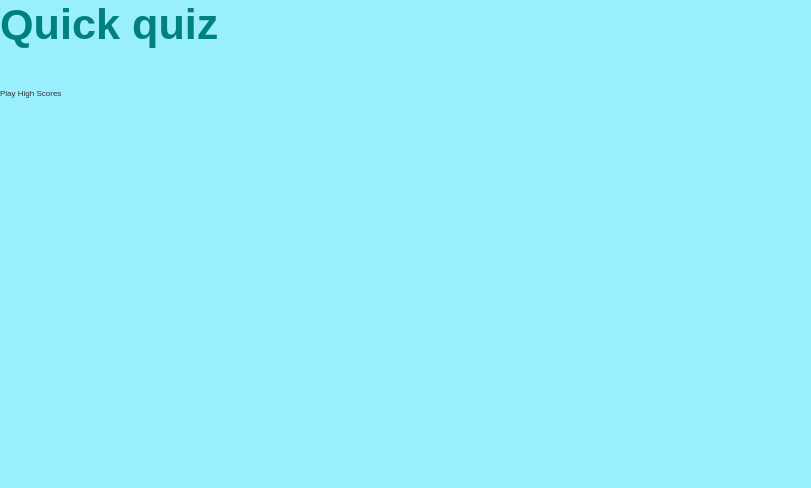
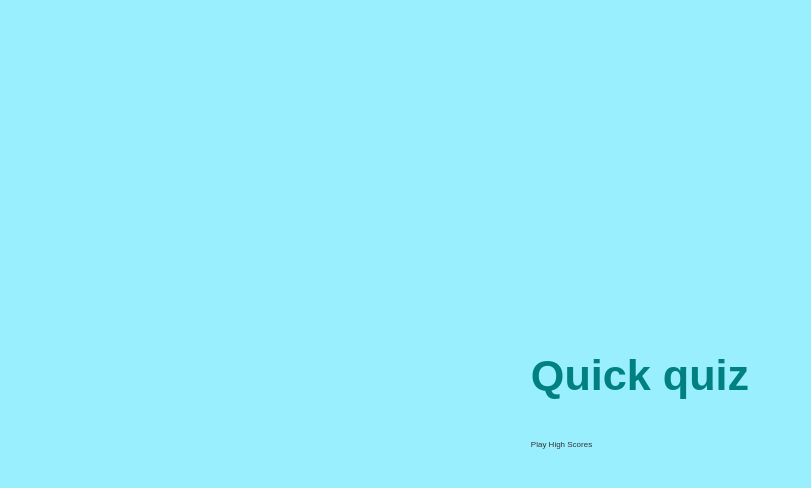
Before and after one commit to Loki-Malone/Quiz-project, a plain HTML site: page index.html in a window 1280 px wide. Shown: the whole page, without its empty margins (0-811 px from the left). Drawn offline with Linux system fonts and the light colour scheme.

Commit message:
made alignments to text

```diff
--- a/index.css
+++ b/index.css
@@ -42,3 +42,13 @@ h3 {
     font-size: 2.8rem;
     font-weight: 500;
 }
+
+.container {
+    width: 100vh;
+    height: 100vh;
+    display: flex;
+    justify-content: center;
+    align-items: center;
+    max-width: 80rem;
+    margin: 0 auto;
+}
```
